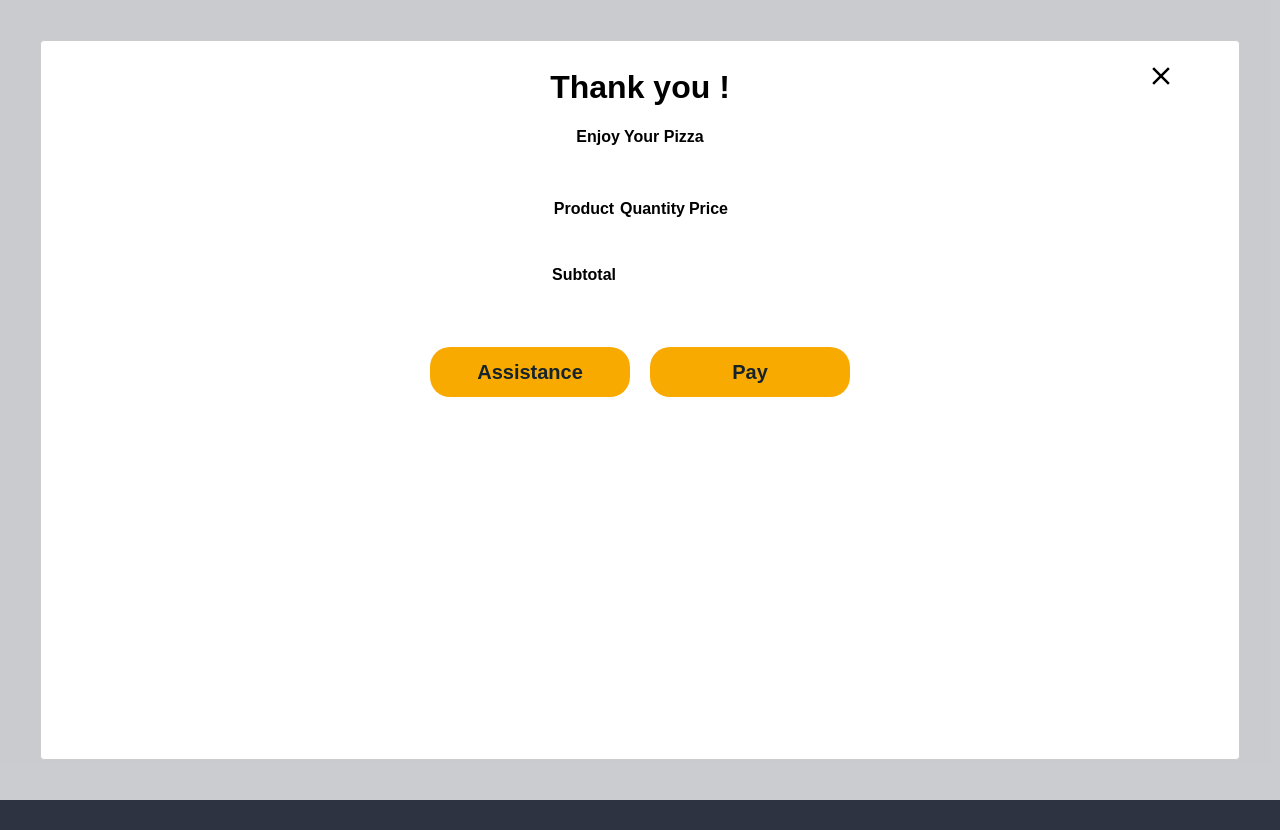
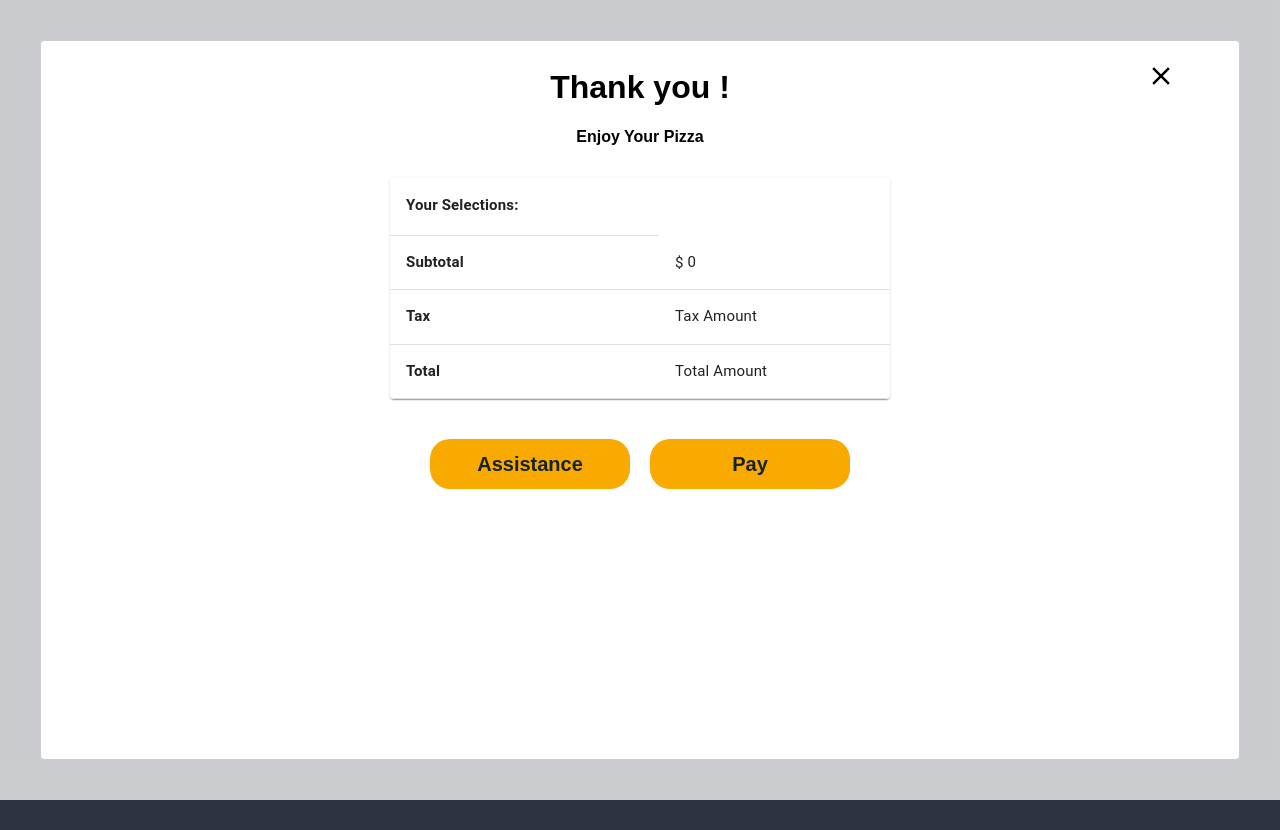
Before and after one commit to Brutalvik/pizzakiosk, a React (Create React App) app: page / in a window 1280 px wide. Both pictures are taken after a click on the button "Done". Built offline with nearby package versions, Linux system fonts and the light colour scheme.

Commit message:
Added Subtotal Feature/Many Other Changes

```diff
--- a/src/Components/Modalwin.js
+++ b/src/Components/Modalwin.js
@@ -4,11 +4,90 @@ import {MdClear} from "react-icons/md";
 import '../Menu/Menu.css'
 import {observer} from 'mobx-react-lite';
 import {store} from './Store';
+import { makeStyles } from '@material-ui/core/styles';
+import Table from '@material-ui/core/Table';
+import TableBody from '@material-ui/core/TableBody';
+import TableCell from '@material-ui/core/TableCell';
+import TableContainer from '@material-ui/core/TableContainer';
+import TableHead from '@material-ui/core/TableHead';
+import TableRow from '@material-ui/core/TableRow';
+import Paper from '@material-ui/core/Paper';
 
+const useStyles = makeStyles({
+    tableContainer: {
+        marginTop: 30,
+        maxWidth: 500,
+        marginBottom: 30,
+    },
+    tableHead: {
+        fontSize: 15,
+        fontWeight: 'bold',
+    },
+    tableFoot: {
+        fontSize: 15,
+        fontWeight: 'bold',
+        textAlign: 'left',
+    },
+});
 
-const Modalwin = observer(({cards}) => {
+const Modalwin = observer(() => {
+
+    const classes = useStyles();
 
     const [modalIsOpen, setModalState] = useState(true)
+
+    const subtotal = [
+        store.pizzas.filter(pizza => pizza.quantity > 0).map(pizza => pizza.price * pizza.quantity),
+        store.pastas.filter(pasta => pasta.quantity > 0).map(pasta => pasta.price * pasta.quantity),
+        store.pop.filter(popper => popper.quantity > 0).map(popper => popper.price * popper.quantity),
+        store.breads.filter(bread => bread.quantity > 0).map(bread => bread.price * bread.quantity),
+        store.drinks.filter(drink => drink.quantity > 0).map(drink => drink.price * drink.quantity),
+        store.deserts.filter(desert => desert.quantity > 0).map(desert => desert.price * desert.quantity)
+    ]
+
+    const cartData = (product) => {
+        return {product}
+    }
+
+    const cart = [
+        cartData(store.pizzas.filter(pizza => pizza.quantity > 0).map(pizza =>
+            <TableBody>
+                <TableCell>{pizza.name}</TableCell>
+                <TableCell>x{pizza.quantity}</TableCell>
+                <TableCell>$ {pizza.price * pizza.quantity}</TableCell>
+            </TableBody>)),
+        cartData(store.pastas.filter(pasta => pasta.quantity > 0).map(pasta =>
+            <TableBody>
+                <TableCell>{pasta.name}</TableCell>
+                <TableCell>x{pasta.quantity}</TableCell>
+                <TableCell>$ {pasta.price * pasta.quantity}</TableCell>
+            </TableBody>)),
+        cartData(store.pop.filter(popper => popper.quantity > 0).map(popper =>
+            <TableBody>
+                <TableCell>{popper.name}</TableCell>
+                <TableCell>x{popper.quantity}</TableCell>
+                <TableCell>$ {popper.price * popper.quantity}</TableCell>
+            </TableBody>)),
+        cartData(store.breads.filter(bread => bread.quantity > 0).map(bread =>
+            <TableBody>
+                <TableCell>{bread.name}</TableCell>
+                <TableCell>x{bread.quantity}</TableCell>
+                <TableCell>$ {bread.price * bread.quantity}</TableCell>
+            </TableBody>)),
+        cartData(store.drinks.filter(drink => drink.quantity > 0).map(drink =>
+            <TableBody>
+                <TableCell>{drink.name}</TableCell>
+                <TableCell>x{drink.quantity}</TableCell>
+                <TableCell>$ {drink.price * drink.quantity}</TableCell>
+            </TableBody>)),
+        cartData(store.deserts.filter(desert => desert.quantity > 0).map(desert =>
+            <TableBody>
+                <TableCell>{desert.name}</TableCell>
+                <TableCell>x{desert.quantity}</TableCell>
+                <TableCell>$ {desert.price * desert.quantity}</TableCell>
+            </TableBody>))
+    ]
+
 
     return (
         <div>
@@ -21,138 +100,43 @@ const Modalwin = observer(({cards}) => {
                     <h1>Thank you !</h1>
                     <h4>Enjoy Your Pizza</h4>
                     </div>
-                    <div className="price-menu">
-                        <table>
-                            <th>Product</th>
-                            <th>Quantity</th>
-                            <th>Price</th>
-                        <tr>
-                                <td>
-                                    {store.pizzas
-                                    .filter(pizza => pizza.quantity > 0)
-                                    .map(pizza =>
-                                    <div>{pizza.name} </div>)}
-                                </td>
-                                <td>
-                                    {store.pizzas
-                                    .filter(pizza => pizza.quantity > 0)
-                                    .map(pizza =>
-                                    <div>{pizza.quantity} </div>)}
-                                </td>
-                                <td>
-                                    {store.pizzas
-                                    .filter(pizza => pizza.quantity > 0)
-                                    .map(pizza =>
-                                    <div>${pizza.price * pizza.quantity} </div>)}
-                                </td>
-                        </tr>
-                        <tr>
-                                <td>
-                                    {store.pastas
-                                    .filter(pastas => pastas.quantity > 0)
-                                    .map(pasta =>
-                                    <div>{pasta.name} </div>)}
-                                </td>
-                                <td>
-                                    {store.pastas
-                                    .filter(pasta => pasta.quantity > 0)
-                                    .map(pasta =>
-                                    <div>{pasta.quantity} </div>)}
-                                </td>
-                                <td>
-                                    {store.pastas
-                                    .filter(pasta => pasta.quantity > 0)
-                                    .map(pasta =>
-                                    <div>${pasta.price * pasta.quantity} </div>)}
-                                </td>
-                        </tr>
-                        <tr>
-                                <td>
-                                    {store.pop
-                                    .filter(popper => popper.quantity > 0)
-                                    .map(popper =>
-                                    <div>{popper.name} </div>)}
-                                </td>
-                                <td>
-                                    {store.pop
-                                    .filter(popper => popper.quantity > 0)
-                                    .map(popper =>
-                                    <div>{popper.quantity} </div>)}
-                                </td>
-                                <td>
-                                    {store.pop
-                                    .filter(popper => popper.quantity > 0)
-                                    .map(popper =>
-                                    <div>${popper.price * popper.quantity} </div>)}
-                                </td>
-                        </tr>
-                        <tr>
-                                <td>
-                                    {store.breads
-                                    .filter(bread => bread.quantity > 0)
-                                    .map(bread =>
-                                    <div>{bread.name} </div>)}
-                                </td>
-                                <td>
-                                    {store.breads
-                                    .filter(bread => bread.quantity > 0)
-                                    .map(bread =>
-                                    <div>{bread.quantity} </div>)}
-                                </td>
-                                <td>
-                                    {store.breads
-                                    .filter(bread => bread.quantity > 0)
-                                    .map(bread =>
-                                    <div>${bread.price * bread.quantity} </div>)}
-                                </td>
-                        </tr>
-                        <tr>
-                                <td>
-                                    {store.drinks
-                                    .filter(drink => drink.quantity > 0)
-                                    .map(drink =>
-                                    <div>{drink.name} </div>)}
-                                </td>
-                                <td>
-                                    {store.drinks
-                                    .filter(drink => drink.quantity > 0)
-                                    .map(drink =>
-                                    <div>{drink.quantity} </div>)}
-                                </td>
-                                <td>
-                                    {store.drinks
-                                    .filter(drink => drink.quantity > 0)
-                                    .map(drink =>
-                                    <div>${drink.price * drink.quantity} </div>)}
-                                </td>
-                        </tr>
-                        <tr>
-                                <td>
-                                    {store.deserts
-                                    .filter(desert => desert.quantity > 0)
-                                    .map(desert =>
-                                    <div>{desert.name} </div>)}
-                                </td>
-                                <td>
-                                    {store.deserts
-                                    .filter(desert => desert.quantity > 0)
-                                    .map(desert =>
-                                    <div>{desert.quantity} </div>)}
-                                </td>
-                                <td>
-                                    {store.deserts
-                                    .filter(desert => desert.quantity > 0)
-                                    .map(desert =>
-                                    <div>${desert.price * desert.quantity} </div>)}
-                                </td>
-                        </tr>
-                        <br></br>
-                        <tr>
-                            <th>Subtotal</th>
+                        <TableContainer className={classes.tableContainer} component={Paper}>
+                            <Table>
+                                <TableHead>
+                                    <TableRow>
+                                        <TableCell className={classes.tableHead}>Your Selections: </TableCell>
+                                    </TableRow>
+                                </TableHead>
 
-                        </tr>
-                        </table>
-                    </div>
+                                {cart.map(cart =>
+                                    <div>
+                                        {cart.product}
+                                    </div>
+                                )}
+                                <TableRow>
+                                    <TableCell className={classes.tableFoot}>
+                                        Subtotal
+                                    </TableCell>
+                                    <TableCell>
+                                        $ {subtotal.map(
+                                            subtotal => subtotal.map(sub => sub).reduce((a, b) => a+b, 0))
+                                            .reduce((a, b) => a+b, 0)}
+                                    </TableCell>
+                                </TableRow>
+                                <TableRow>
+                                    <TableCell className={classes.tableFoot}>
+                                        Tax
+                                    </TableCell>
+                                    <TableCell>Tax Amount</TableCell>
+                                </TableRow>
+                                <TableRow>
+                                    <TableCell className={classes.tableFoot}>
+                                        Total
+                                    </TableCell>
+                                    <TableCell>Total Amount</TableCell>
+                                </TableRow>
+                            </Table>
+                        </TableContainer>
                     <div className="modalbtn">
                         <button className="btn-sidemenu" onClick={() => setModalState(false)}>Assistance</button>
                         <button className="btn-sidemenu" onClick={() => setModalState(false)}>Pay</button>
--- a/src/Components/Store.js
+++ b/src/Components/Store.js
@@ -13,7 +13,7 @@ pizzas = [{
     category: "veg",
     img: "https://www.killingthyme.net/wp-content/uploads/2020/09/veggie-deluxe-pizza-2.jpg",
     description: "A generous portion of specially blended tomato sauce followed by a layer of our premium mozerella cheese topped with medley of fresh green peppers, mushrooms and tomatoes",
-    price: "7.99",
+    price: 7.99,
     quantity: 0
 },
 {
@@ -22,7 +22,7 @@ pizzas = [{
     category: "nonveg",
     img: "https://media-cdn.tripadvisor.com/media/photo-s/0e/52/3b/38/extravaganzza-feat.jpg",
     description: "Lots of pepperoni, ham, savory Italian sausage, fresh onions, fresh green peppers, fresh mushrooms and amazing black olives with extra cheese",
-    price: "14.99",
+    price: 14.99,
     quantity: 0
 },
 {
@@ -31,7 +31,7 @@ pizzas = [{
     category: "nonveg",
     img: "https://media.tacdn.com/media/attractions-splice-spp-674x446/09/c9/57/c3.jpg",
     description: "Specifically enginnered to be big and thin, and perfectly foldable, with lots of that amazing tasting pepperoni",
-    price: "17.99",
+    price: 17.99,
     quantity: 0
 },
 {
@@ -40,7 +40,7 @@ pizzas = [{
     category: "veg",
     img: "https://vegplatter.in/files/public/images/partner/menu/4/Country%20Feast%20pizza.jpg",
     description: "A medley of fresh green peppers, onion, tomatoes, mushrooms and olives with a hit of italian seasion and chilli flakes",
-    price: "9.99",
+    price: 9.99,
     quantity: 0
 },
 {
@@ -49,7 +49,7 @@ pizzas = [{
     category: "nonveg",
     img: "https://pbs.twimg.com/media/DGJr1Q8XgAIxdBH.jpg",
     description: "Loaded with tender slices of steak, onions, green peppers, mushrooms and 3 diffrent types of cheese",
-    price: "15.99",
+    price: 15.99,
     quantity: 0
 },
 {
@@ -58,7 +58,7 @@ pizzas = [{
     category: "veg",
     img: "https://files.ketodietapp.com/Blog/files/2019/10/keto-cheese-garlic-pizza-6.jpg",
     description: "Covered with Feta, provolone, cheddar, parmesan-Asiago and mozzarealla cheese, finished with a sprinkle of oregano and italian seasoning",
-    price: "10.99",
+    price: 10.99,
     quantity: 0
 }]
 
@@ -70,7 +70,7 @@ pastas = [
         category: "nonveg",
         img: "https://www.jessicagavin.com/wp-content/uploads/2019/08/chicken-alfredo-8-1200.jpg",
         description: "Grilled 100% all white meat chicken and Alfredo sauce baked to a creamy goodness with penne pasta",
-        price: "7.99",
+        price: 7.99,
         quantity: 0
     },
     {
@@ -79,7 +79,7 @@ pastas = [
         category: "veg",
         img: "https://www.laaloosh.com/wp-content/uploads/2014/06/vegetable-alfredo.jpg",
         description: "Grilled 100% vegetables and Alfredo sauce baked to a creamy goodness with fuselli pasta",
-        price: "5.99",
+        price: 5.99,
         quantity: 0
     },
     {
@@ -88,7 +88,7 @@ pastas = [
         category: "nonveg",
         img: "https://bellyfull.net/wp-content/uploads/2020/03/Spaghetti-Carbonara-blog-2.jpg",
         description: "Sphagetty cooked gently, topping slices of bacon and chicken, creamy, luscious, and bursting with flavor",
-        price: "10.99",
+        price: 10.99,
         quantity: 0
     }]
 
@@ -100,7 +100,7 @@ pop = [
     category: "veg",
     img: "https://www.thegunnysack.com/wp-content/uploads/2020/08/Jalapeno-Popper-Bites-Recipe-720x720.jpg",
     description: "Crunchy Crusted Jalapeno, deep fried to perfection, and filled with cheedar.  ",
-    price: "3.99",
+    price: 3.99,
     quantity: 0
 },
 {
@@ -109,7 +109,7 @@ pop = [
     category: "nonveg",
     img: "https://encrypted-tbn0.gstatic.com/images?q=tbn:ANd9GcRt_knuVyvDB7QHkBemLxHm4_Xk9okR6haTpA&usqp=CAU",
     description: "Cripsy outside, super soft inside, fried to perfection with barbeque sauce",
-    price: "5.99",
+    price: 5.99,
     quantity: 0
 },
 {
@@ -118,7 +118,7 @@ pop = [
     category: "veg",
     img: "https://media-cdn.tripadvisor.com/media/photo-s/1a/c9/ed/22/mozzarella-poppers-with.jpg",
     description: "Deep fried mozerella, with a yummy twist. Choice of sauce, and fresh herbs",
-    price: "4.99",
+    price: 4.99,
     quantity: 0
 },
 {
@@ -127,7 +127,7 @@ pop = [
     category: "veg",
     img: "https://w2.chabad.org/media/images/1010/okns10106602.jpg",
     description: "Mouth watering mushrooms with lemon zest and various spices and fresh herbs",
-    price: "7.99",
+    price: 7.99,
     quantity: 0
 }]
 
@@ -139,7 +139,7 @@ breads = [
         category: "veg",
         img: "https://www.jocooks.com/wp-content/uploads/2011/10/grissini-1.jpg",
         description: "Finely flavored breadsticks, dipped in butter and sprinkled with sesame seeds.",
-        price: "3.99",
+        price: 3.99,
         quantity: 0
     },
     {
@@ -148,7 +148,7 @@ breads = [
         category: "veg",
         img: "https://thecozycook.com/wp-content/uploads/2019/05/BEST-Cheesy-Homemade-Garlic-Bread-Recipe-2.jpg",
         description: "Grarlic bread stuffed with mozerella, cheddar and various herbs",
-        price: "5.99",
+        price: 5.99,
         quantity: 0
     }]
 
@@ -160,7 +160,7 @@ drinks = [
         category: "veg",
         img: "https://forecourtretailer.com/wp-content/uploads/2020/03/Cans_LINEUP_5_V2-2.png",
         description: "Choose from Coca Cola, Coca Cola Zero, Coca Cola Diet, Fanta & Sprite served chilled  ",
-        price: "1.99",
+        price: 1.99,
         quantity: 0
     },
     {
@@ -169,7 +169,7 @@ drinks = [
         category: "veg",
         img: "https://image2.commarts.com/images1/8/6/1/16831_102_1160_LTE0NTczNDE5OTItMjExMDgwNjIyMg.jpg",
         description: "Get drenched in flavours of Straberry, Orange, Lemonade, Pinapple, or Tea with Twist",
-        price: "2.49",
+        price: 2.49,
         quantity: 0
     }]
 deserts = [
@@ -179,7 +179,7 @@ deserts = [
         category: "veg",
         img: "https://handletheheat.com/wp-content/uploads/2014/01/Handle-the-Heat-Chocolate-Lava-Cakes-FInals-11.jpg",
         description: "A volcanic eruption of flavours filled with choclate and a hint of strawberry",
-        price: "4.49",
+        price: 4.49,
         quantity: 0
     },
     {
@@ -188,23 +188,16 @@ deserts = [
         category: "veg",
         img: "https://www.thespruceeats.com/thmb/cjUcbK6aMG4TtaG4PNZZCLhd3Xo=/1500x844/smart/filters:no_upscale()/gluten-free-new-york-cheesecake-1450985-hero-01-dc54f9daf38044238b495c7cefc191fa.jpg",
         description: "Super creamy and soft cheese, on a cripsy bed of happiness",
-        price: "5.99",
+        price: 5.99,
         quantity: 0
     }]
-
 
     add_product = (product, index) => {
         product[index].quantity++
     }
 
     rem_product = (product, index) => {
-        if (product[index].quantity <= 0) {
-            product[index].quantity = 0
-
-        }
-        else {
-            product[index].quantity--
-        }
+        product[index].quantity--
     }
 }
 
--- a/src/Menu/Menu.css
+++ b/src/Menu/Menu.css
@@ -108,13 +108,13 @@
     margin-top: 15%;
 }
 
-.price-menu {
-    margin: 50px;
-    color: black;
-    align-items: center;
-    word-spacing: 5px;
+.modalbody {
+    display: table;
+    column-count: 3;
+    float: left;
 }
 
-.tr {
-    padding-top: 100px;
+.price {
+    text-align: left;
+    word-spacing: 10px;
 }
```
